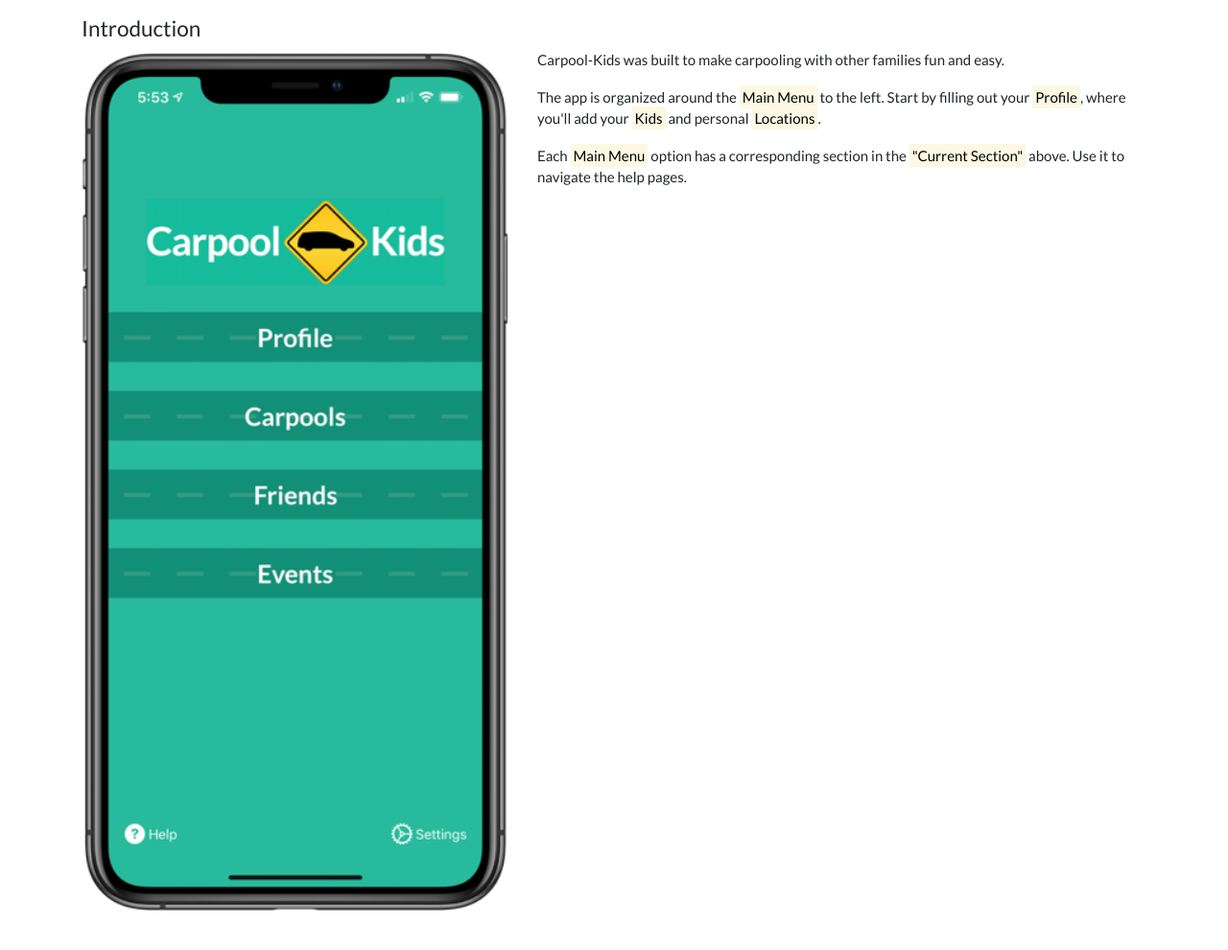
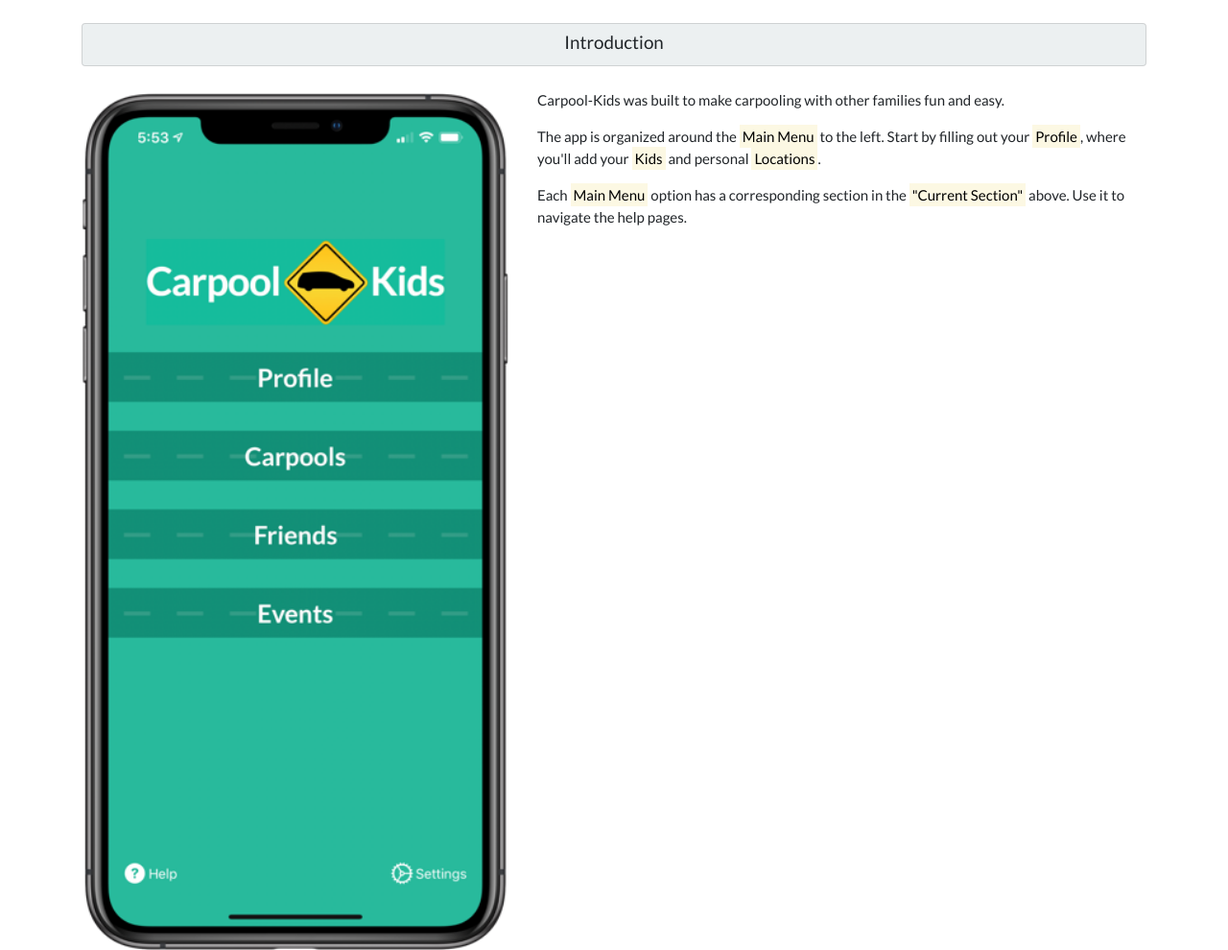
Before and after one commit to jondlew/jondlew.github.io, a plain HTML site: page carpool-kids/help/v4/introduction.html in a window 1280 px wide. Shown: the whole page at 96% size. Before the commit the page ends 949 px from the top, so only its background shows below. Drawn offline with Linux system fonts and the light colour scheme.

Commit message:
Messing with bootstrap

```diff
--- a/carpool-kids/help/v4/introduction.html
+++ b/carpool-kids/help/v4/introduction.html
@@ -13,10 +13,11 @@
         <title></title>
     </head>
 <body>
-<div id="wrap">
     <div class="container">
-        <div class="row">
-            <div class="h4 col-12 mt-3">Introduction</div>
+            <div class="card mt-4 text-center bg-light mb-4">
+                <h5 class="card-title mt-2">Introduction</h5>
+            </div>
+    <div class="row">
             <img class="img-fluid col-5 mt-1" src="images/introduction/main_menu.png">
             <div class="col-7">
             <p>Carpool-Kids was built to make carpooling with other families fun and easy.</p>
@@ -25,6 +26,5 @@
             </div>
     </div>
 </div>
-</div>
 </body>
 </html>
```
